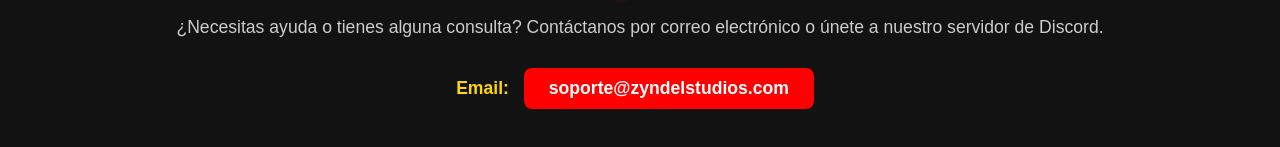
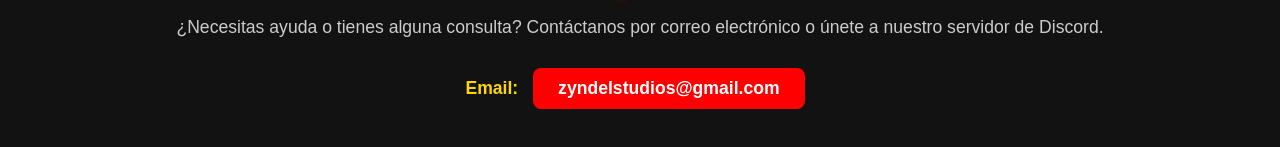
Before and after one commit to santiago879/web-ultimate, a plain HTML site: page index.html in a window 1280 px wide. Shown: the part 1810-1957 px from the top of the page. Drawn offline with Linux system fonts and the light colour scheme.

Commit message:
Add files via upload

```diff
--- a/index.html
+++ b/index.html
@@ -109,7 +109,7 @@
     <h2>Soporte</h2>
     <p>¿Necesitas ayuda o tienes alguna consulta? Contáctanos por correo electrónico o únete a nuestro servidor de Discord.</p>
     <div class="soporte-contacto">
-        <p><strong>Email:</strong> <a href="mailto:soporte@zyndelstudios.com">soporte@zyndelstudios.com</a></p>
+        <p><strong>Email:</strong> <a href="mailto:sop">zyndelstudios@gmail.com</a></p>
         <a href="ey coloca tu link aqui" target="_blank" class="discord-btn">Unirse a Discord</a>
     </div>
 </section>
```
